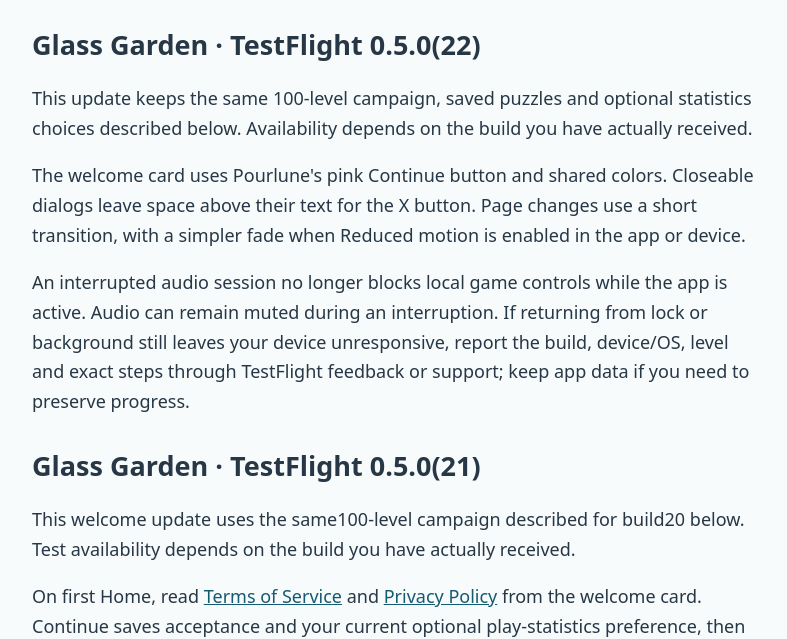
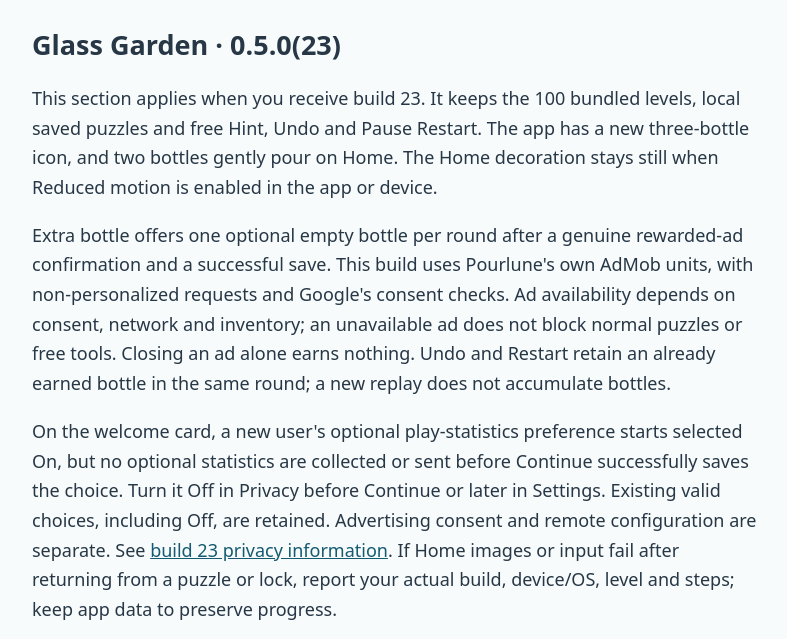
Before and after one commit to wangyule0379-max/pourlune-support, a plain HTML site: page index.html in a window 1280 px wide. Shown: the part 195-834 px from the top of the page, without its empty margins (242-1029 px from the left). Drawn offline with Linux system fonts and the light colour scheme.

Commit message:
Update Glass Garden build 23 support and privacy

```diff
--- a/index.html
+++ b/index.html
@@ -12,6 +12,11 @@
 <main>
 
 <h1>Pourlune help</h1>
+<section aria-labelledby="glass-garden-23"><h2 id="glass-garden-23">Glass Garden · 0.5.0(23)</h2>
+<p>This section applies when you receive build 23. It keeps the 100 bundled levels, local saved puzzles and free Hint, Undo and Pause Restart. The app has a new three-bottle icon, and two bottles gently pour on Home. The Home decoration stays still when Reduced motion is enabled in the app or device.</p>
+<p>Extra bottle offers one optional empty bottle per round after a genuine rewarded-ad confirmation and a successful save. This build uses Pourlune's own AdMob units, with non-personalized requests and Google's consent checks. Ad availability depends on consent, network and inventory; an unavailable ad does not block normal puzzles or free tools. Closing an ad alone earns nothing. Undo and Restart retain an already earned bottle in the same round; a new replay does not accumulate bottles.</p>
+<p>On the welcome card, a new user's optional play-statistics preference starts selected On, but no optional statistics are collected or sent before Continue successfully saves the choice. Turn it Off in Privacy before Continue or later in Settings. Existing valid choices, including Off, are retained. Advertising consent and remote configuration are separate. See <a href="privacy.html#glass-garden-23">build 23 privacy information</a>. If Home images or input fail after returning from a puzzle or lock, report your actual build, device/OS, level and steps; keep app data to preserve progress.</p>
+</section>
 <section aria-labelledby="glass-garden-22"><h2 id="glass-garden-22">Glass Garden · TestFlight 0.5.0(22)</h2>
 <p>This update keeps the same 100-level campaign, saved puzzles and optional statistics choices described below. Availability depends on the build you have actually received.</p>
 <p>The welcome card uses Pourlune's pink Continue button and shared colors. Closeable dialogs leave space above their text for the X button. Page changes use a short transition, with a simpler fade when Reduced motion is enabled in the app or device.</p>
```
